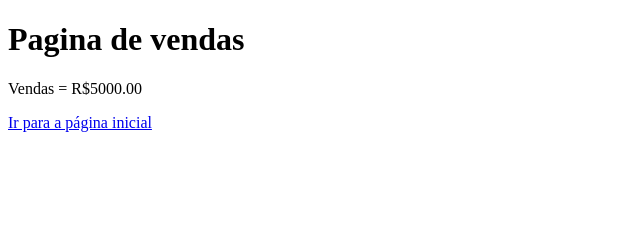
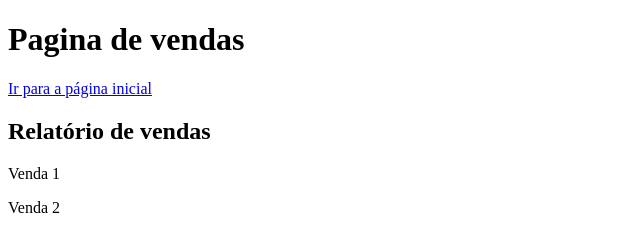
Before and after one commit to jeffcv/aulagithub, a plain HTML site: page vendas.html in a window 1280 px wide. Shown: the whole page, without its empty margins (0-640 px from the left). Drawn offline with Linux system fonts and the light colour scheme.

Commit message:
Adicionado novas vendas

```diff
--- a/vendas.html
+++ b/vendas.html
@@ -7,7 +7,11 @@
 </head>
 <body>
     <h1>Pagina de vendas</h1>
-    <p>Vendas = R$5000.00</p>
+
     <a href="index.html">Ir para a página inicial</a>
+    <h2>Relatório de vendas</h2>
+    <p>Venda 1</p>
+    <p>Venda 2</p>
+
 </body>
 </html>
```
